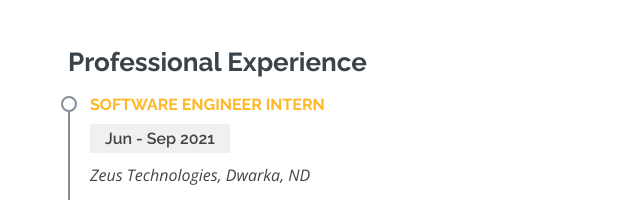
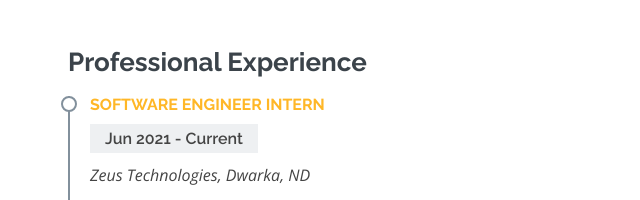
Before and after one commit to mr-vaibh/mr-vaibh.github.io, a plain HTML site: page index.html in a window 1280 px wide. Shown: the part 1929-2129 px from the top of the page, 587-1227 px from the left. Drawn offline with nearby package versions, Linux system fonts and the light colour scheme.

Commit message:
Update index.html

```diff
--- a/index.html
+++ b/index.html
@@ -279,7 +279,7 @@
 						<h3 class="resume-title">Professional Experience</h3>
 						<div class="resume-item">
 							<h4>Software Engineer Intern</h4>
-							<h5>Jun - Sep 2021</h5>
+							<h5>Jun 2021 - Current</h5>
 							<p><em>Zeus Technologies, Dwarka, ND</em></p>
 							<p>
 							<ul>
```
